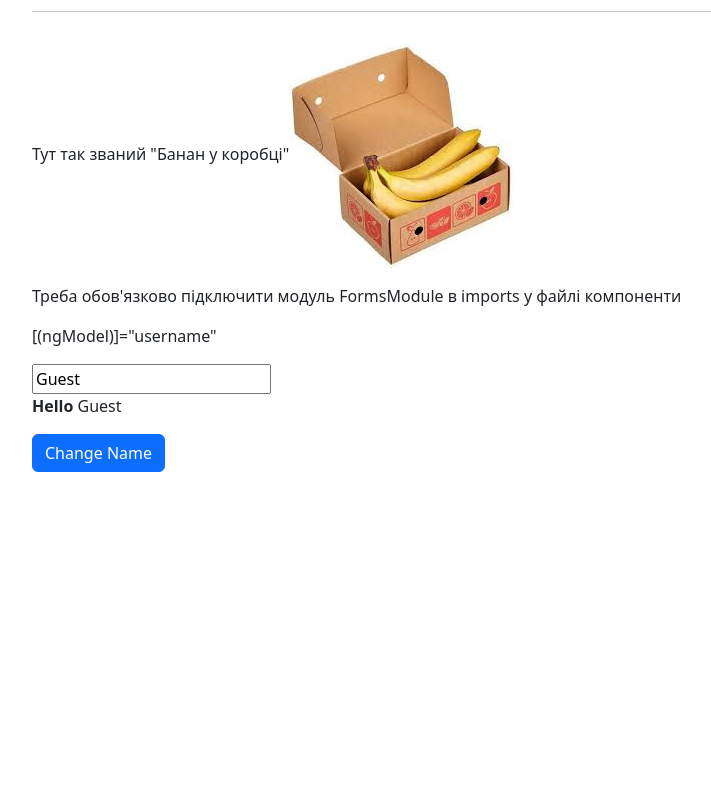
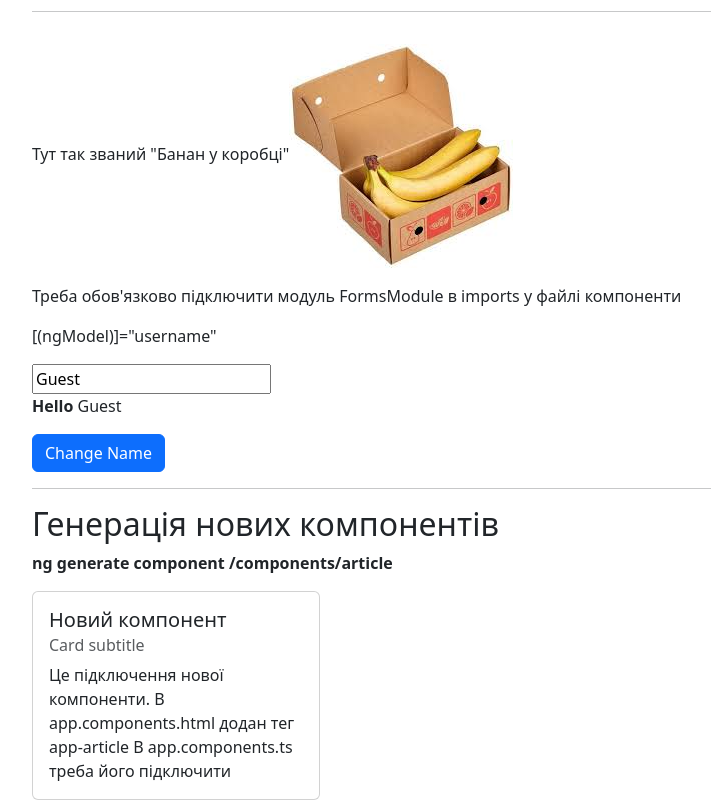
Before and after one commit to natapervomaisk88/ng_crm, an Angular app: page / in a window 1280 px wide. Shown: the part 679-1479 px from the top of the page, without its empty margins (50-761 px from the left). Before the commit the page ends 1151 px from the top, so only its background shows below. Built offline with nearby package versions, Linux system fonts and the light colour scheme.

Commit message:
added new component

```diff
--- a/src/app/app.component.html
+++ b/src/app/app.component.html
@@ -60,4 +60,12 @@
       </button>
     </div>
   </div>
+  <hr />
+  <div class="row mt-3">
+    <div class="col">
+      <h2>Генерація нових компонентів</h2>
+      <p><b>ng generate component /components/article</b></p>
+    </div>
+  </div>
+  <app-article></app-article>
 </div>
--- a/src/app/app.component.ts
+++ b/src/app/app.component.ts
@@ -1,11 +1,12 @@
 import { Component } from '@angular/core';
 import { FormsModule } from '@angular/forms';
 import { RouterOutlet } from '@angular/router';
+import { ArticleComponent } from './components/article/article.component';
 
 @Component({
   selector: 'app-root',
   standalone: true,
-  imports: [RouterOutlet, FormsModule],
+  imports: [RouterOutlet, FormsModule, ArticleComponent],
   templateUrl: './app.component.html',
   styleUrl: './app.component.scss',
 })
--- /dev/null
+++ b/src/app/components/article/article.component.html
@@ -0,0 +1,14 @@
+<div class="row">
+  <div class="col-3">
+    <div class="card" style="width: 18rem">
+      <div class="card-body">
+        <h5 class="card-title">Новий компонент</h5>
+        <h6 class="card-subtitle mb-2 text-muted">Card subtitle</h6>
+        <p class="card-text">
+          Це підключення нової компоненти. В app.components.html додан тег
+          app-article В app.components.ts треба його підключити
+        </p>
+      </div>
+    </div>
+  </div>
+</div>
```
Also changed, not shown: src/app/components/article/article.component.ts (added, +12 -0 lines), src/app/components/article/article.component.scss (added).
